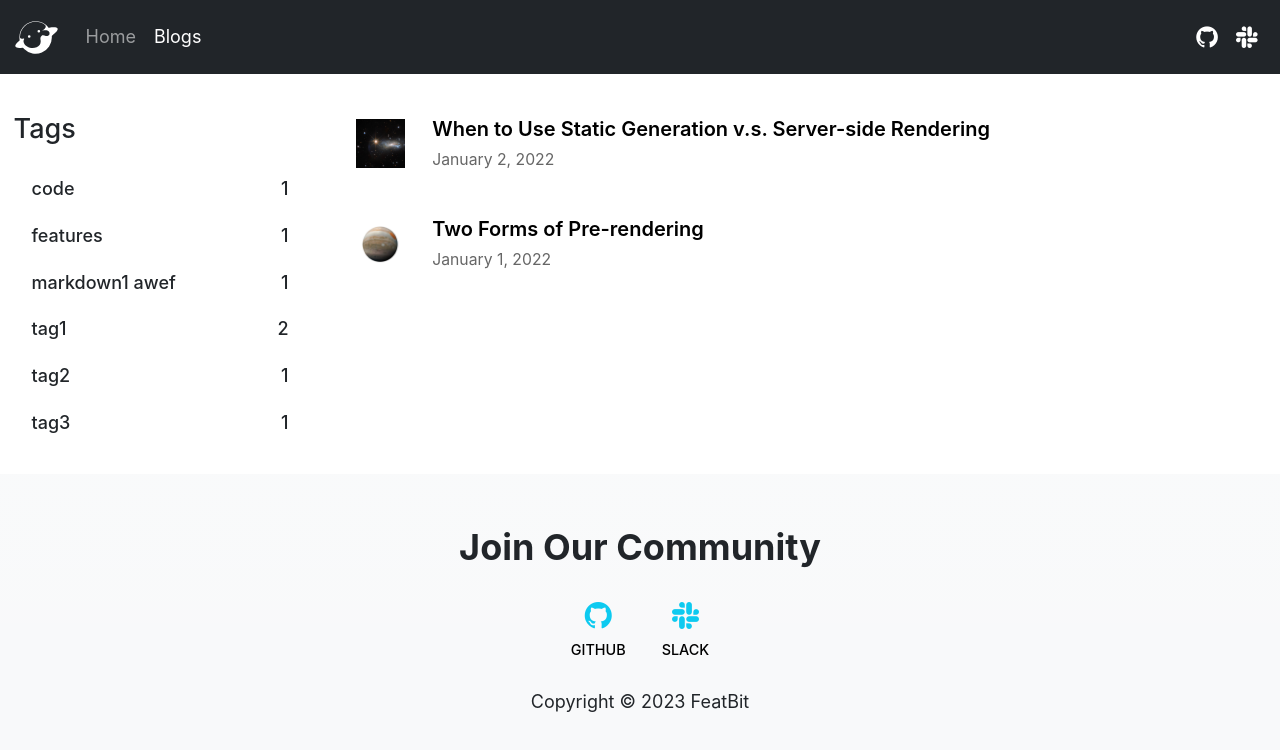
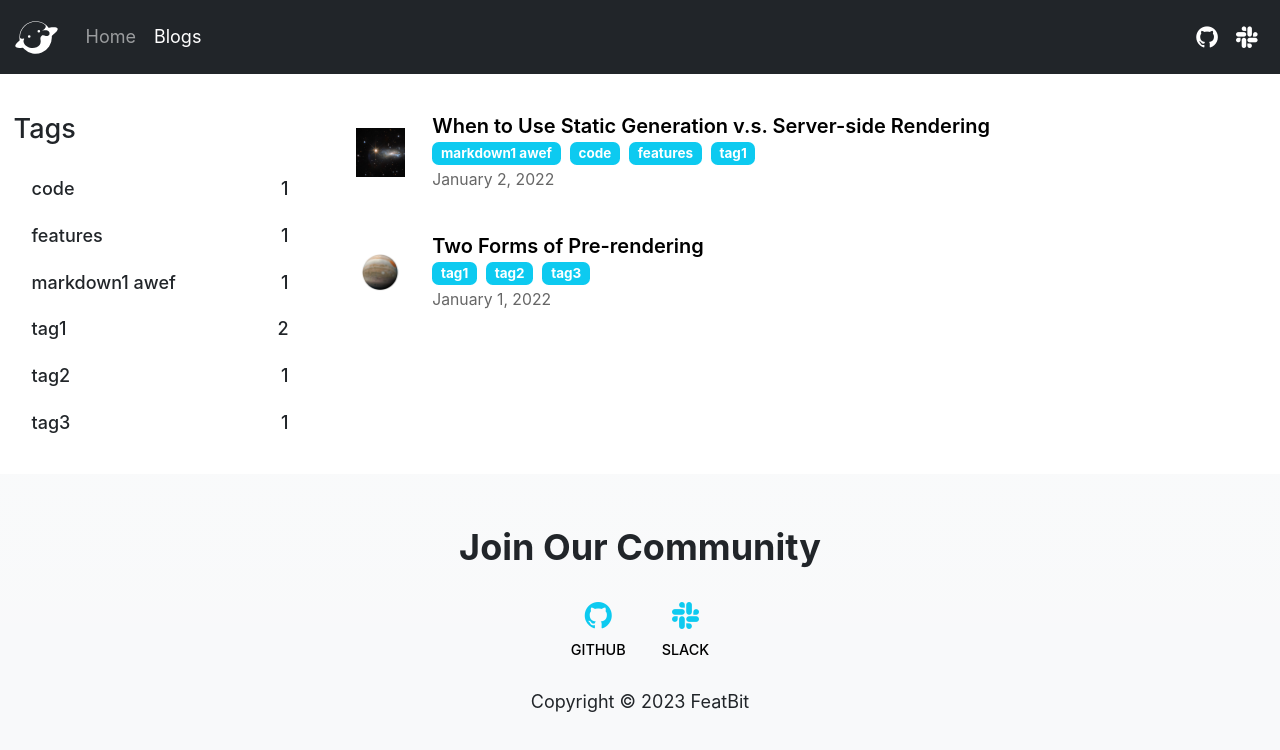
Before and after one commit to MichaelYuhe/official-website, a Next.js app: page /blogs in a window 1280 px wide. Shown: the top 750 px of the page. Built offline with nearby package versions, Linux system fonts and the light colour scheme.

Commit message:
display badge

```diff
--- a/pages/blogs.js
+++ b/pages/blogs.js
@@ -45,7 +45,7 @@ export default function Blogs({ metaData }) {
                     </div>
                     <div className={`col mt-md-2`}>
                         <ul className={utilStyles.list}>
-                            {metaData.map(({ id, date, title, cover }) => (
+                            {metaData.map(({ id, date, title, cover, tags }) => (
                                 <Link key={id} className="textLink" href={`/blogs/${id}`} >
                                     <li className={`${utilStyles.listItem} row ${styles.blogItem}`} key={id}>
                                         <div className="col-sm-1 col-md-2 col-lg-1 mb-2 mt-2">
@@ -54,6 +54,11 @@ export default function Blogs({ metaData }) {
 
                                         <div className="col">
                                             <div className={`${styles.blogTitle}`} href={`/blogs/${id}`}>{title}</div>
+                                            <div className={`${styles.badgeWrapper}`}>
+                                                {tags.map((tag) => (
+                                                    <span className={`badge text-bg-info ${styles.badgeText}`}>{tag}</span>
+                                                ))}
+                                            </div>
                                             <small className={utilStyles.lightText}>
                                                 <Date dateString={date} />
                                             </small>
--- a/pages/blogs.module.scss
+++ b/pages/blogs.module.scss
@@ -43,3 +43,13 @@
 .blogItemCover{
     width: 180px;
 }
+
+.badgeWrapper {
+    display: flex;
+    justify-content: flex-start;
+    gap: 0.5rem;
+}
+
+.badgeText {
+    color: $white !important;
+}
```
